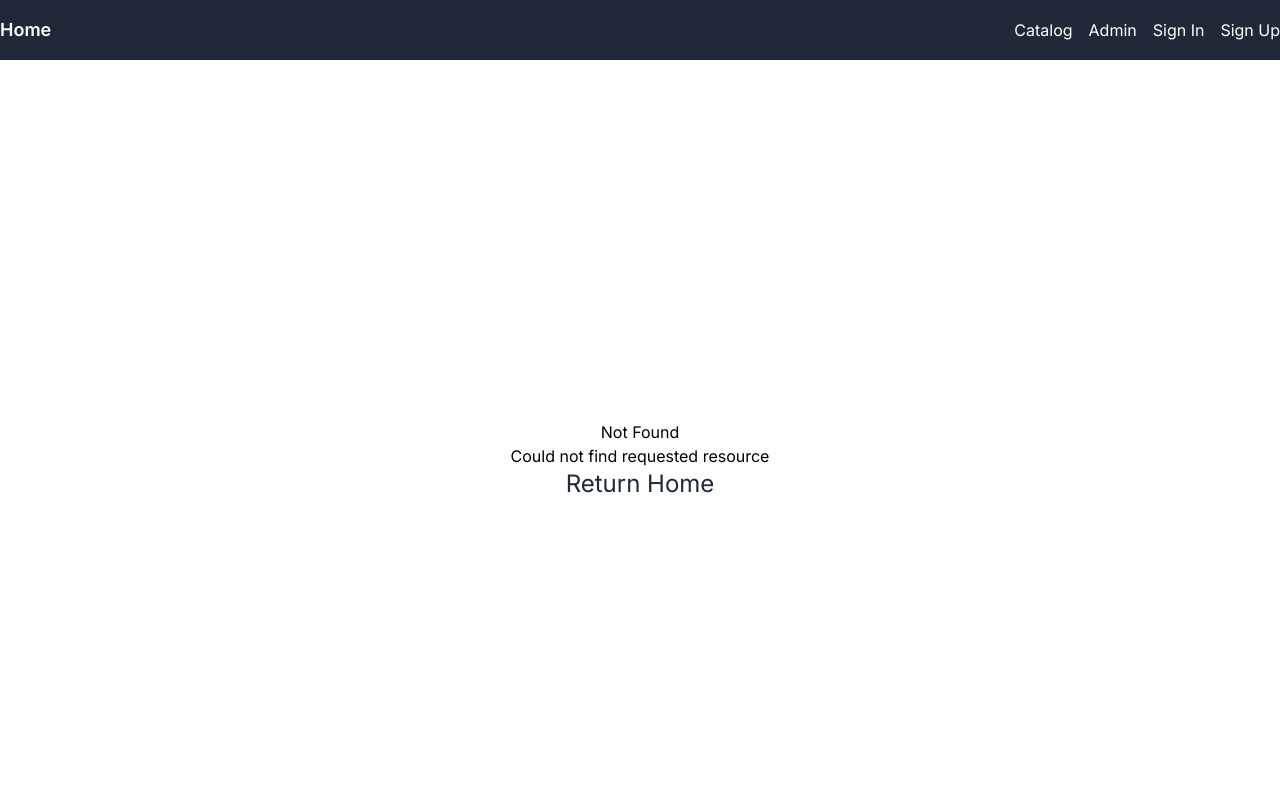
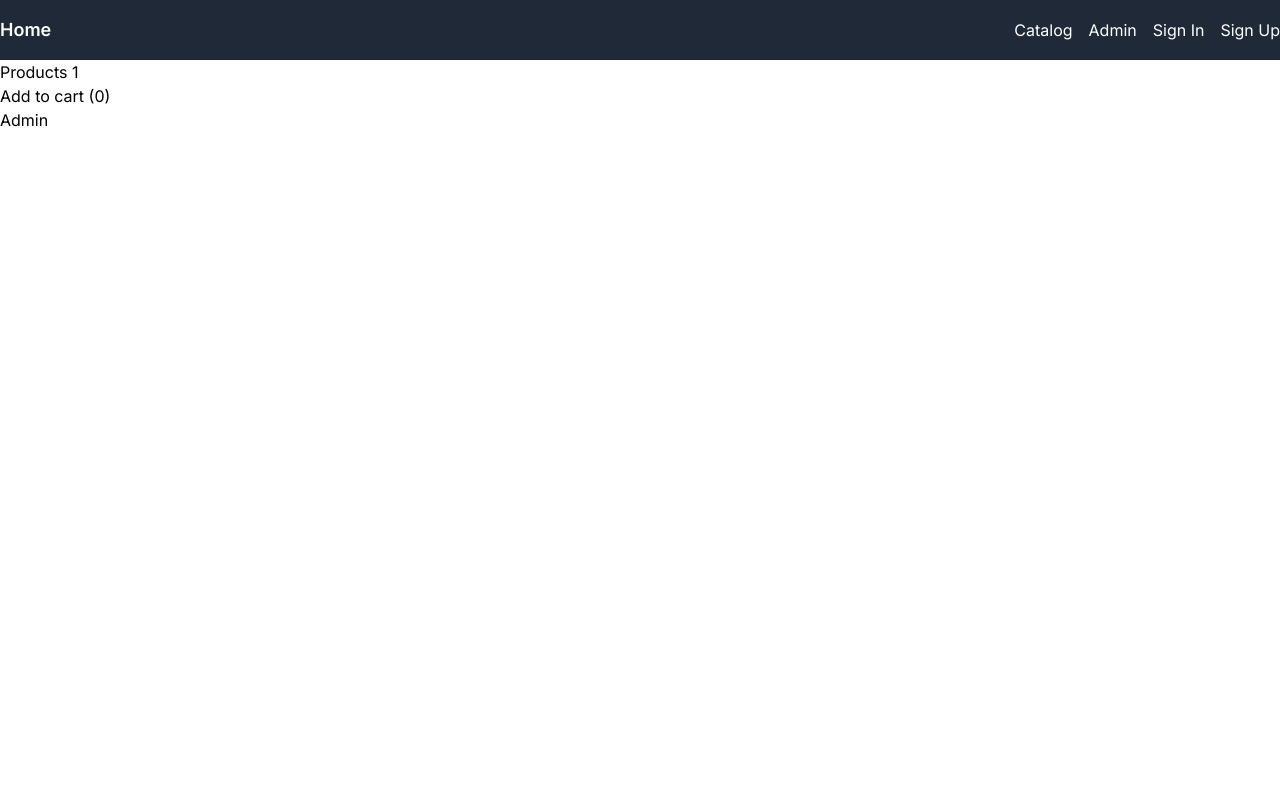
Before and after one commit to moutinhofuturedev/next13-fundamentals, a Next.js app: page /catalog/products/1 in a window 1280 px wide. Before the commit this address had no page. Shown: the top 800 px of the page. Built offline with nearby package versions, Linux system fonts and the light colour scheme.

Commit message:
feature(main): all pages

```diff
--- /dev/null
+++ b/src/app/(auth)/sign-in/page.tsx
@@ -0,0 +1,9 @@
+const SignIn = () => {
+  return (
+    <div className="min-h-screen">
+      <h1>Sign In</h1>
+    </div>
+  )
+}
+
+export default SignIn
--- /dev/null
+++ b/src/app/(auth)/sign-up/page.tsx
@@ -0,0 +1,9 @@
+const SignUp = () => {
+  return (
+    <div className="min-h-screen">
+      <h1>Sign Up</h1>
+    </div>
+  )
+}
+
+export default SignUp
--- /dev/null
+++ b/src/app/admin/page.tsx
@@ -0,0 +1,11 @@
+const Admin = async () => {
+  await new Promise((resolve) => setTimeout(resolve, 2000))
+
+  return (
+    <div className="min-h-screen">
+      <h1>Admin</h1>
+    </div>
+  )
+}
+
+export default Admin
--- /dev/null
+++ b/src/app/catalog/page.tsx
@@ -0,0 +1,9 @@
+const Catalog = () => {
+  return (
+    <div className="min-h-screen">
+      <div>Catalog</div>
+    </div>
+  )
+}
+
+export default Catalog
--- /dev/null
+++ b/src/app/catalog/products/[id]/page.tsx
@@ -0,0 +1,29 @@
+import Admin from '@/app/admin/page'
+import { Button } from './components/button'
+
+interface ProductsProps {
+  params: {
+    id: string
+  }
+}
+
+const Products = async ({ params }: ProductsProps) => {
+  await new Promise((resolve) => setTimeout(resolve, 2000))
+
+  return (
+    <div className="flex flex-col items-start min-h-screen">
+      <h1>Products {params.id}</h1>
+
+      {/* O componente Button que é um client component, recebe um children */}
+      {/* O componente Admin que é um server component sendo renderizado como um children dentro de um client component */}
+      <Button>
+        <Admin />
+      </Button>
+    </div>
+  )
+}
+
+export default Products
+
+// Server Components => Não usa JavaScript no lado do cliente
+// Client Components => Usa JavaScript no lado do cliente
--- a/src/app/page.tsx
+++ b/src/app/page.tsx
@@ -1,3 +1,20 @@
-export default function Home() {
-  return <h1>Hello World</h1>
+import { Suspense } from 'react'
+import { GitHubProfile } from './components/github-profile'
+import { SkeletonProfile } from './components/skeleton-profile'
+
+const Home = () => {
+  return (
+    <div className="min-h-screen">
+      <div className="container mx-auto py-4">
+        <h1 className="text-3xl font-semibold">Welcome to our website!</h1>
+        <p className="mt-2">This is the homepage content.</p>
+
+        <Suspense fallback={<SkeletonProfile />}>
+          <GitHubProfile />
+        </Suspense>
+      </div>
+    </div>
+  )
 }
+
+export default Home
```
